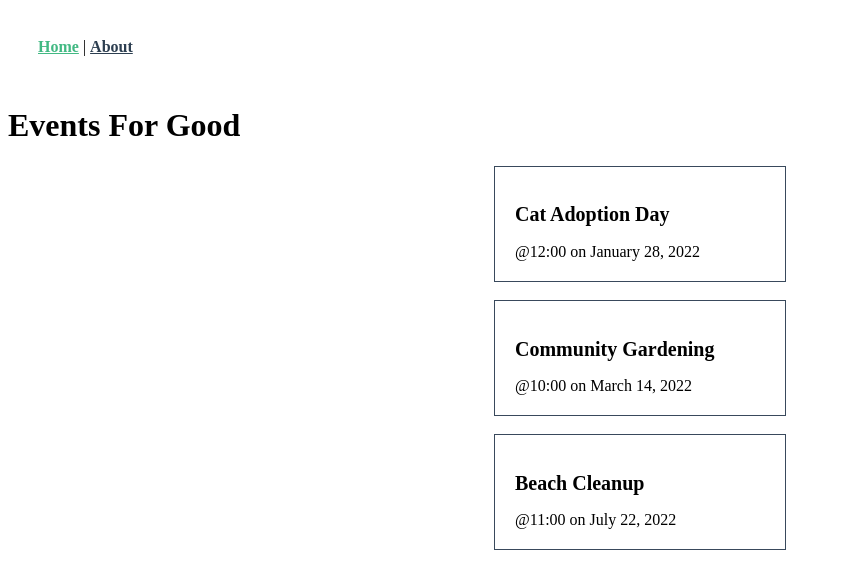
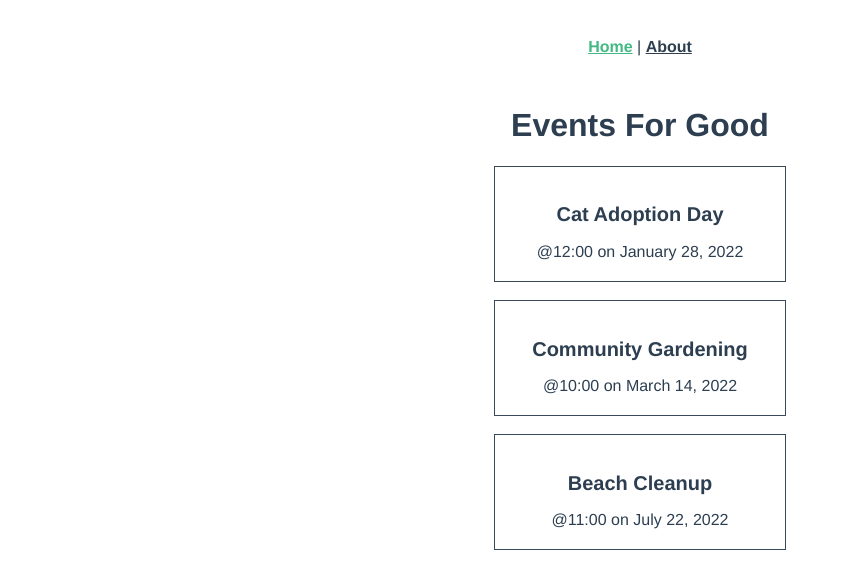
Before and after one commit to yxj0312/real-world-vue-3-composition-api, a Vue app: page / in a window 1280 px wide. Shown: the top 568 px of the page, without its empty margins (0-841 px from the left). Built offline with nearby package versions, Linux system fonts and the light colour scheme.

Commit message:
change layout css from id selector to class selector

```diff
--- a/src/App.vue
+++ b/src/App.vue
@@ -17,7 +17,7 @@ import { RouterLink, RouterView } from 'vue-router'
 </template>
 
 <style>
-#layout {
+.layout {
   font-family: Avenir, Helvetica, Arial, sans-serif;
   -webkit-font-smoothing: antialiased;
   -moz-osx-font-smoothing: grayscale;
```
